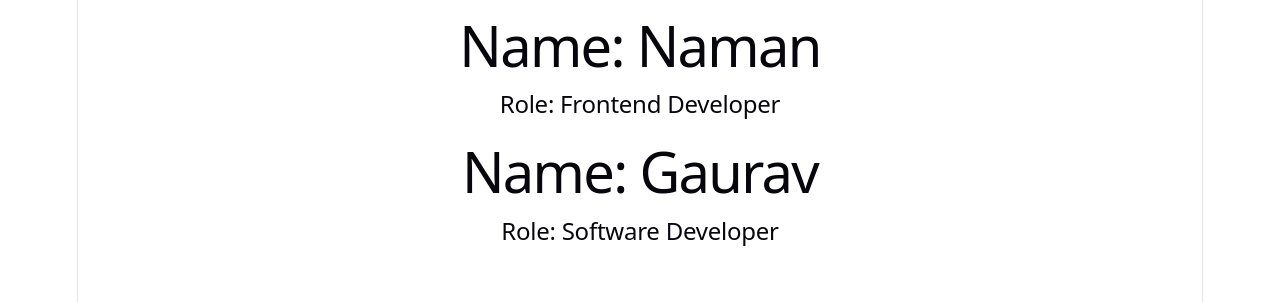
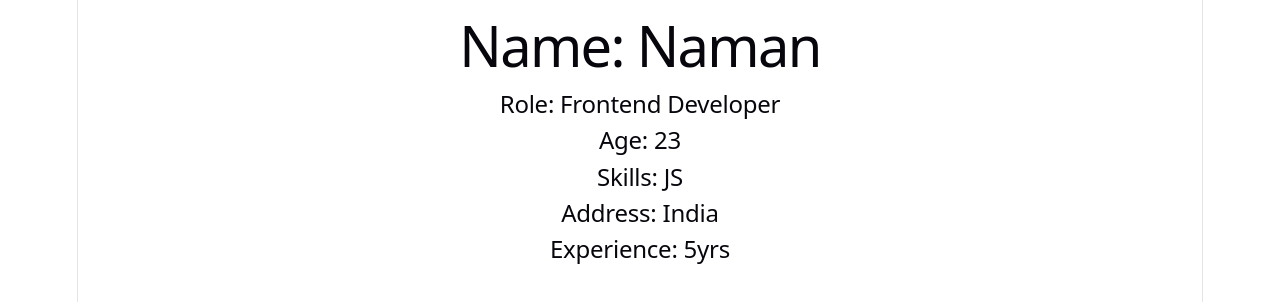
Before and after one commit to telusko-aliens/react-complete-course, a React (Vite) app in the folder module-02-components-and-props/: page / in a window 1280 px wide. Shown: the top 302 px of the page. Built offline with nearby package versions, Linux system fonts and the light colour scheme.

Commit message:
Module 02 Topic 06: Different Types of Props

```diff
--- a/module-02-components-and-props/src/App.jsx
+++ b/module-02-components-and-props/src/App.jsx
@@ -7,8 +7,7 @@ function App() {
 
   return (
     <>
-      <UserProfile name="Naman" role="Frontend Developer" />
-      <UserProfile name="Gaurav" role="Software Developer" />
+      <UserProfile name="Naman" role="Frontend Developer" age={23} skills={['HTML', 'CSS', 'JS', 'React']} address={{ country: 'India', city: 'Mumbai' }} experience='5yrs' />
     </>
   )
 }
--- a/module-02-components-and-props/src/UserProfile.jsx
+++ b/module-02-components-and-props/src/UserProfile.jsx
@@ -1,8 +1,12 @@
-function UserProfile({ name, role }) {
+function UserProfile({ name = 'Rahul', role, age, skills, address, ...rest }) {
     return (
         <>
             <h1>Name: {name}</h1>
             <h2>Role: {role}</h2>
+            <h2>Age: {age}</h2>
+            <h2>Skills: {skills[2]}</h2>
+            <h2>Address: {address.country}</h2>
+            <h2>Experience: {rest.experience}</h2>
         </>
     )
 }
```
